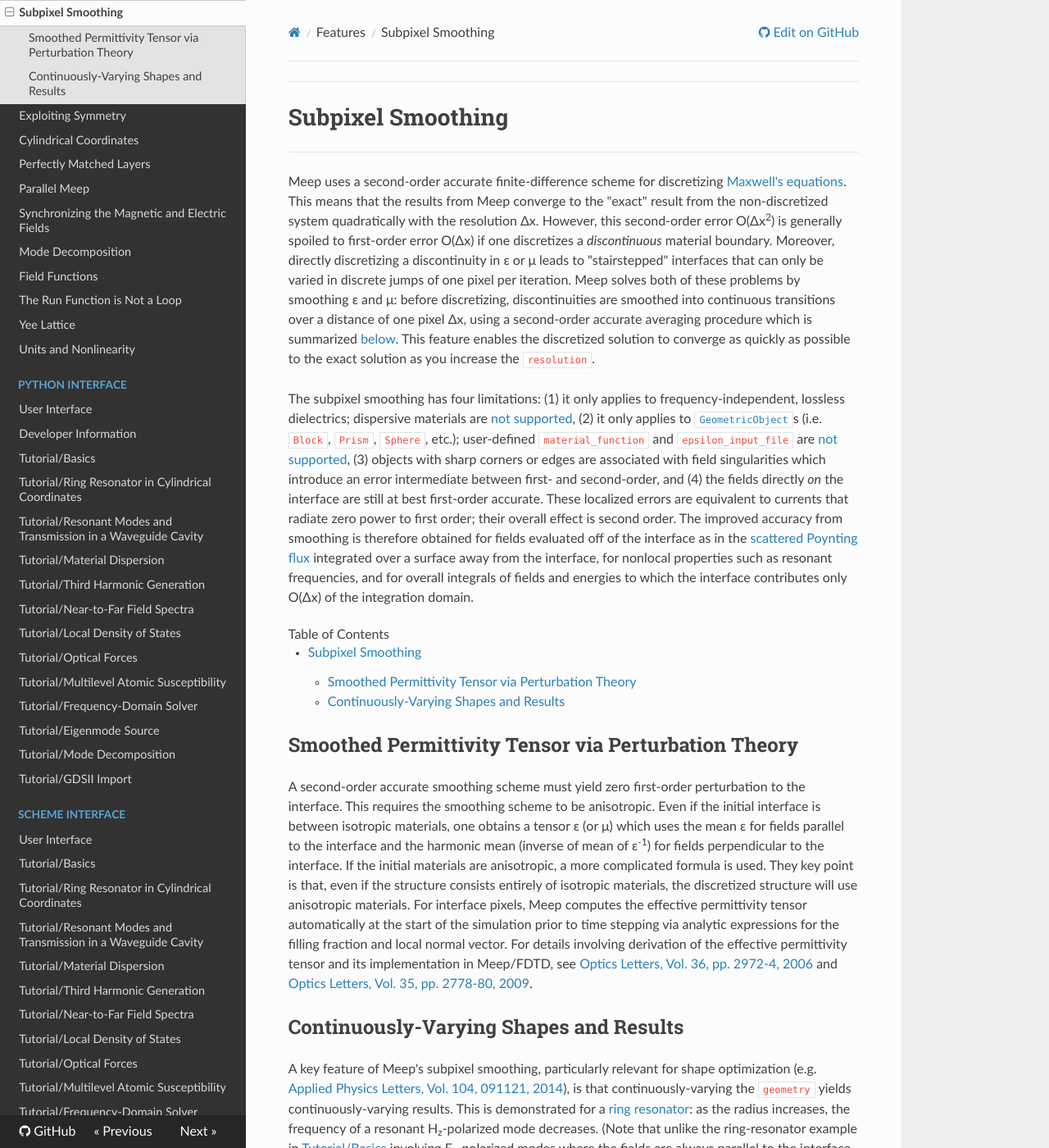
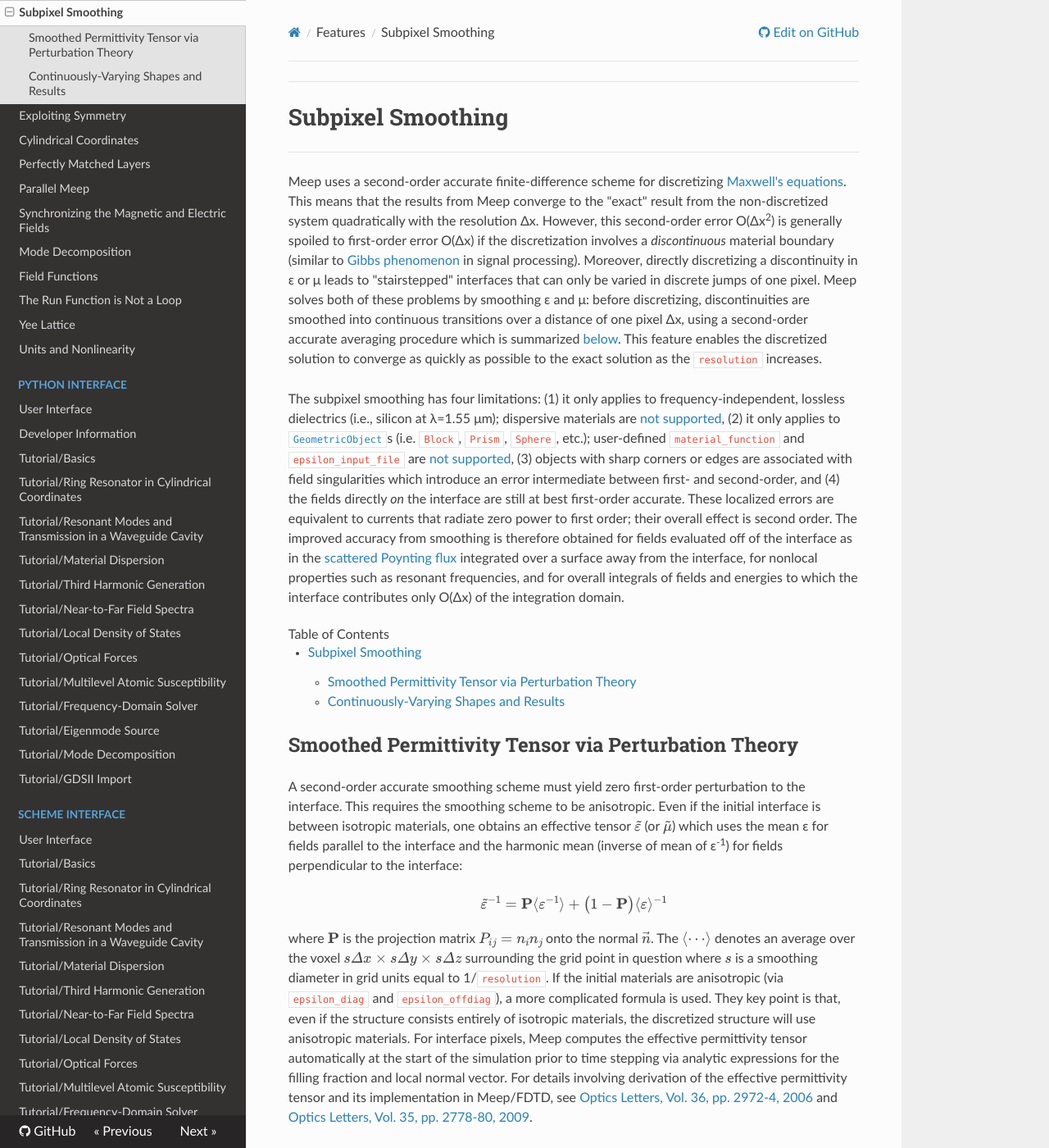
Before and after one commit to NanoComp/meep, an MkDocs documentation site: the page built from doc/docs/Subpixel_Smoothing.md, in a window 1280 px wide and 1400 px high. Shown: the whole window at 82% size. Built offline with MkDocs 1.6.1, drawn with Linux system fonts in a browser that asks for light colours; nearby versions of some CDN libraries; formulas are drawn with MathJax 3; old or Windows-style settings are respelled for this version of MkDocs; some of the changed text lies outside the part shown.

````diff
--- a/doc/docs/Subpixel_Smoothing.md
+++ b/doc/docs/Subpixel_Smoothing.md
@@ -2,21 +2,29 @@
 # Subpixel Smoothing
 ---
 
-Meep uses a second-order accurate finite-difference scheme for discretizing [Maxwell's equations](Introduction.md#maxwells-equations). This means that the results from Meep converge to the "exact" result from the non-discretized system quadratically with the resolution Δx. However, this second-order error O(Δx<sup>2</sup>) is generally spoiled to first-order error O(Δx) if one discretizes a *discontinuous* material boundary. Moreover, directly discretizing a discontinuity in ε or μ leads to "stairstepped" interfaces that can only be varied in discrete jumps of one pixel per iteration. Meep solves both of these problems by smoothing ε and μ: before discretizing, discontinuities are smoothed into continuous transitions over a distance of one pixel Δx, using a second-order accurate averaging procedure which is summarized [below](#smoothed-permittivity-tensor-via-perturbation-theory). This feature enables the discretized solution to converge as quickly as possible to the exact solution as you increase the `resolution`.
+Meep uses a second-order accurate finite-difference scheme for discretizing [Maxwell's equations](Introduction.md#maxwells-equations). This means that the results from Meep converge to the "exact" result from the non-discretized system quadratically with the resolution Δx. However, this second-order error O(Δx<sup>2</sup>) is generally spoiled to first-order error O(Δx) if the discretization involves a *discontinuous* material boundary (similar to [Gibbs phenomenon](https://en.wikipedia.org/wiki/Gibbs_phenomenon) in signal processing). Moreover, directly discretizing a discontinuity in ε or μ leads to "stairstepped" interfaces that can only be varied in discrete jumps of one pixel. Meep solves both of these problems by smoothing ε and μ: before discretizing, discontinuities are smoothed into continuous transitions over a distance of one pixel Δx, using a second-order accurate averaging procedure which is summarized [below](#smoothed-permittivity-tensor-via-perturbation-theory). This feature enables the discretized solution to converge as quickly as possible to the exact solution as the `resolution` increases.
 
-The subpixel smoothing has four limitations: (1) it only applies to frequency-independent, lossless dielectrics; dispersive materials are [not supported](FAQ.md#can-subpixel-averaging-be-applied-to-dispersive-materials), (2) it only applies to [`GeometricObject`](Python_User_Interface.md#geometricobject)s (i.e. `Block`, `Prism`, `Sphere`, etc.); user-defined `material_function` and `epsilon_input_file` are [not supported](FAQ.md#can-subpixel-averaging-be-applied-to-a-user-defined-material-function), (3) objects with sharp corners or edges are associated with field singularities which introduce an error intermediate between first- and second-order, and (4) the fields directly *on* the interface are still at best first-order accurate. These localized errors are equivalent to currents that radiate zero power to first order; their overall effect is second order. The improved accuracy from smoothing is therefore obtained for fields evaluated off of the interface as in the [scattered Poynting flux](Python_Tutorials/Basics.md#transmittance-spectrum-of-a-waveguide-bend) integrated over a surface away from the interface, for nonlocal properties such as resonant frequencies, and for overall integrals of fields and energies to which the interface contributes only O(Δx) of the integration domain.
+The subpixel smoothing has four limitations: (1) it only applies to frequency-independent, lossless dielectrics (i.e., silicon at λ=1.55 μm); dispersive materials are [not supported](FAQ.md#can-subpixel-averaging-be-applied-to-dispersive-materials), (2) it only applies to [`GeometricObject`](Python_User_Interface.md#geometricobject)s (i.e. `Block`, `Prism`, `Sphere`, etc.); user-defined `material_function` and `epsilon_input_file` are [not supported](FAQ.md#can-subpixel-averaging-be-applied-to-a-user-defined-material-function), (3) objects with sharp corners or edges are associated with field singularities which introduce an error intermediate between first- and second-order, and (4) the fields directly *on* the interface are still at best first-order accurate. These localized errors are equivalent to currents that radiate zero power to first order; their overall effect is second order. The improved accuracy from smoothing is therefore obtained for fields evaluated off of the interface as in the [scattered Poynting flux](Python_Tutorials/Basics.md#transmittance-spectrum-of-a-waveguide-bend) integrated over a surface away from the interface, for nonlocal properties such as resonant frequencies, and for overall integrals of fields and energies to which the interface contributes only O(Δx) of the integration domain.
 
 [TOC]
 
 Smoothed Permittivity Tensor via Perturbation Theory
 ----------------------------------------------------
 
-A second-order accurate smoothing scheme must yield zero first-order perturbation to the interface. This requires the smoothing scheme to be anisotropic. Even if the initial interface is between isotropic materials, one obtains a tensor ε (or μ) which uses the mean ε for fields parallel to the interface and the harmonic mean (inverse of mean of ε<sup>-1</sup>) for fields perpendicular to the interface. If the initial materials are anisotropic, a more complicated formula is used. They key point is that, even if the structure consists entirely of isotropic materials, the discretized structure will use anisotropic materials. For interface pixels, Meep computes the effective permittivity tensor automatically at the start of the simulation prior to time stepping via analytic expressions for the filling fraction and local normal vector. For details involving derivation of the effective permittivity tensor and its implementation in Meep/FDTD, see [Optics Letters, Vol. 36, pp. 2972-4, 2006](https://www.osapublishing.org/ol/abstract.cfm?uri=ol-31-20-2972) and [Optics Letters, Vol. 35, pp. 2778-80, 2009](https://www.osapublishing.org/abstract.cfm?uri=ol-34-18-2778).
+A second-order accurate smoothing scheme must yield zero first-order perturbation to the interface. This requires the smoothing scheme to be anisotropic. Even if the initial interface is between isotropic materials, one obtains an effective tensor $\tilde{ε}$ (or $\tilde{μ}$) which uses the mean ε for fields parallel to the interface and the harmonic mean (inverse of mean of ε<sup>-1</sup>) for fields perpendicular to the interface:
+
+<center>
+
+$$ \tilde{ε}^{-1} = \textbf{P}\langleε^{-1}\rangle + \big(1-\textbf{P}\big)\langleε\rangle^{-1} $$
+
+</center>
+
+where $\textbf{P}$ is the projection matrix $P_{ij}=n_{i}n_{j}$ onto the normal $\vec{n}$. The $\langle\cdots\rangle$ denotes an average over the voxel $sΔx\times sΔy\times sΔz$ surrounding the grid point in question where $s$ is a smoothing diameter in grid units equal to 1/`resolution`. If the initial materials are anisotropic (via `epsilon_diag` and `epsilon_offdiag`), a more complicated formula is used. They key point is that, even if the structure consists entirely of isotropic materials, the discretized structure will use anisotropic materials. For interface pixels, Meep computes the effective permittivity tensor automatically at the start of the simulation prior to time stepping via analytic expressions for the filling fraction and local normal vector. For details involving derivation of the effective permittivity tensor and its implementation in Meep/FDTD, see [Optics Letters, Vol. 36, pp. 2972-4, 2006](https://www.osapublishing.org/ol/abstract.cfm?uri=ol-31-20-2972) and [Optics Letters, Vol. 35, pp. 2778-80, 2009](https://www.osapublishing.org/abstract.cfm?uri=ol-34-18-2778).
 
 Continuously-Varying Shapes and Results
 ---------------------------------------
 
-A key feature of Meep's subpixel smoothing, particularly relevant for shape optimization (e.g. [Applied Physics Letters, Vol. 104, 091121, 2014](https://aip.scitation.org/doi/abs/10.1063/1.4867892)), is that continuously-varying the `geometry` yields continuously-varying results. This is demonstrated for a [ring resonator](Python_Tutorials/Basics.md#modes-of-a-ring-resonator): as the radius increases, the frequency of a resonant H<sub>z</sub>-polarized mode decreases. (Note that unlike the ring-resonator example in [Tutorial/Basics](Python_Tutorials/Basics.md#modes-of-a-ring-resonator) involving E<sub>z</sub>-polarized modes where the fields are always parallel to the interface, this example involves discontinuous fields.) The simulation script is shown below. The resolution is 10 pixels/μm. The inner ring radius is varied from 1.8 to 2.0 μm in gradations of 0.005 μm.
+A key feature of Meep's subpixel smoothing, particularly relevant for shape optimization (i.e., [Applied Physics Letters, Vol. 104, 091121, 2014](https://aip.scitation.org/doi/abs/10.1063/1.4867892)), is that continuously varying the `geometry` yields continuously-varying results. This is demonstrated for a [ring resonator](Python_Tutorials/Basics.md#modes-of-a-ring-resonator): as the radius increases, the frequency of a resonant H<sub>z</sub>-polarized mode decreases. (Note: unlike the ring-resonator example in [Tutorial/Basics](Python_Tutorials/Basics.md#modes-of-a-ring-resonator) involving E<sub>z</sub>-polarized modes where the fields are always parallel to the interface, this example involves discontinuous fields. Also, the ring geometry contains no sharp corners/edges.) The simulation script is shown below. The resolution is 10 pixels/μm. The inner ring radius is varied from 1.8 to 2.0 μm in gradations of 0.005 μm.
 
 ```py
 import meep as mp
@@ -66,7 +74,7 @@ for rad in np.arange(1.800,2.001,0.005):
     sim.reset_meep()
 ```
 
-A plot of the resonant frequency versus the ring radius is shown below for subpixel smoothing (red) and no smoothing (blue). Included for reference is the "exact" result (black) computed using *no smoothing* at a resolution of 50 pixels/μm. The no smoothing result shows a stairstepped discontinuous eigenfrequency. The subpixel-smoothing result varies continuously with the ring radius and is similar to the exact result which is at a resolution five times larger. Finally, the inset shows the scalar H<sub>z</sub> field profile of the resonant mode for a structure with inner radius of 1.9 μm.
+A plot of the resonant frequency versus the ring radius is shown below for subpixel smoothing (red) and no smoothing (blue). Included for reference is the "exact" result (black) computed using *no smoothing* at a resolution of 70 pixels/μm. The no smoothing result shows a stairstepped discontinuous eigenfrequency. The subpixel-smoothing result varies continuously with the ring radius and is similar to the exact result which is at a resolution seven times larger. Finally, the inset shows the scalar H<sub>z</sub> field profile of the resonant mode for a structure with inner radius of 1.9 μm.
 
 <center>
 ![](../images/ring_vary_radius.png)
````
Also changed, not shown: README.md (+2 -1 lines), doc/docs/FAQ.md (+2 -2 lines), doc/docs/index.md (+2 -1 lines).
